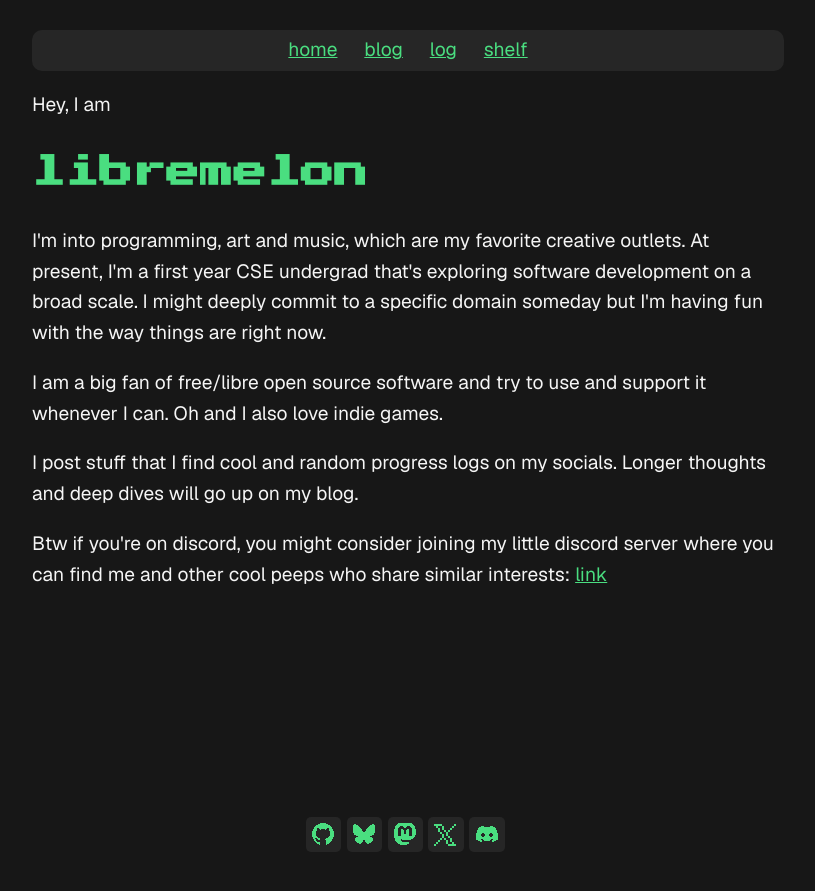
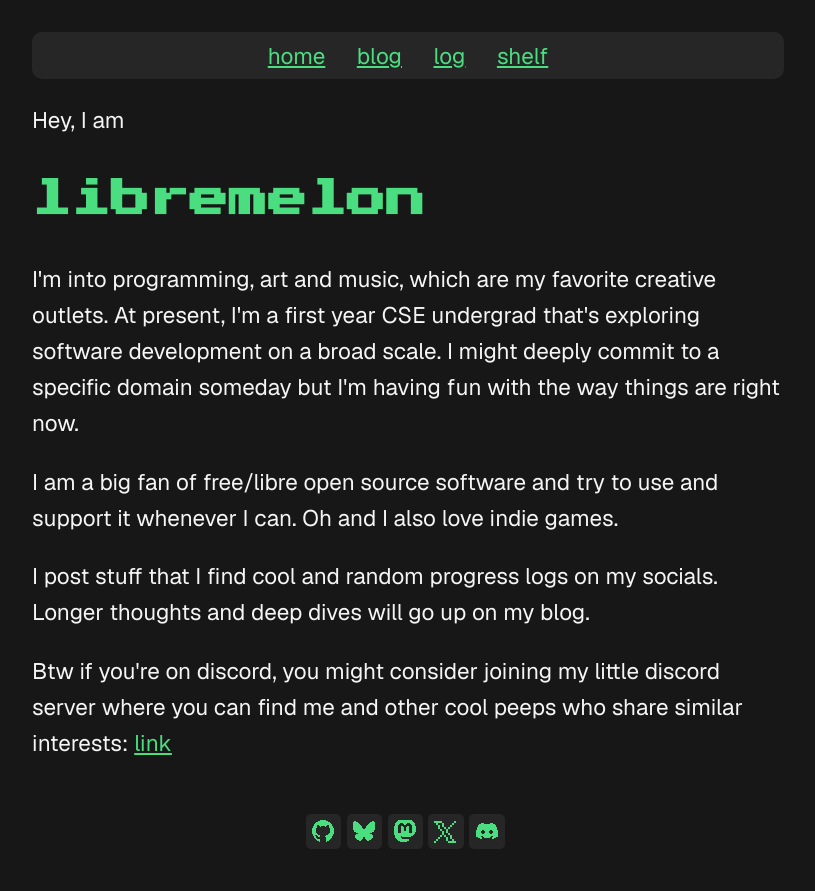
Before and after one commit to libremelon/libremelon.github.io, a Jekyll site: the page built from index.html, in a window 1280 px wide. Shown: the top 891 px of the page, without its empty margins (232-1047 px from the left). Built offline with Jekyll 4.4.1, drawn with Linux system fonts in a browser that asks for light colours.

Commit message:
fix(typography): use vh for better accessibility on high res screens

```diff
--- a/_sass/main.scss
+++ b/_sass/main.scss
@@ -2,7 +2,7 @@ html {
   background-color: #171717;
   font-family: "Geist", sans-serif;
   color: #f5f5f5;
-  font-size: larger;
+  font-size: 2.5vh;
   height: 100vh;
 }
 
```
